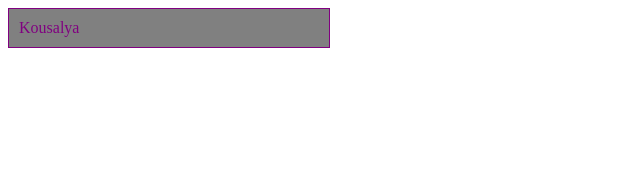
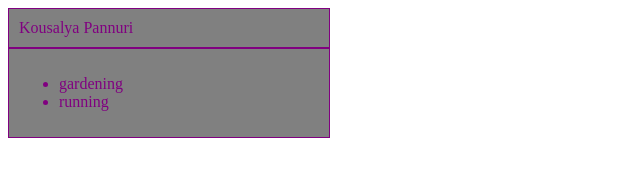
Before and after one commit to JackieFrancis/MyWebCourse, a plain HTML site: page index.html in a window 1280 px wide. Shown: the whole page, without its empty margins (0-640 px from the left). Drawn offline with Linux system fonts and the light colour scheme.

Commit message:
added new hobbies div to index.html

```diff
--- a/index.html
+++ b/index.html
@@ -7,7 +7,19 @@
     <title>Basics of HTML, CSS and JavaScript</title>
 <script>
     function init(){
-        document.getElementById("name").innerHTML='Kousalya';
+        document.getElementById("name").innerHTML='Kousalya Pannuri';
+
+        // BONUS
+        let outputString = '<ul>';
+            let hobbies = ['gardening', 'running'];
+            for (let index = 0; index < hobbies.length; index++) {
+                const element = hobbies[index];
+
+                outputString += '<li>' + element + '</li>'
+            }
+            outputString += '</ul>';
+
+            document.getElementById("hobbies").innerHTML = outputString;
     }
 </script>
 <style>
@@ -23,5 +35,6 @@
 
 <body onload="init()">
     <div id="name"></div>
+    <div id="hobbies"></div>
 </body>
 </html>
```
